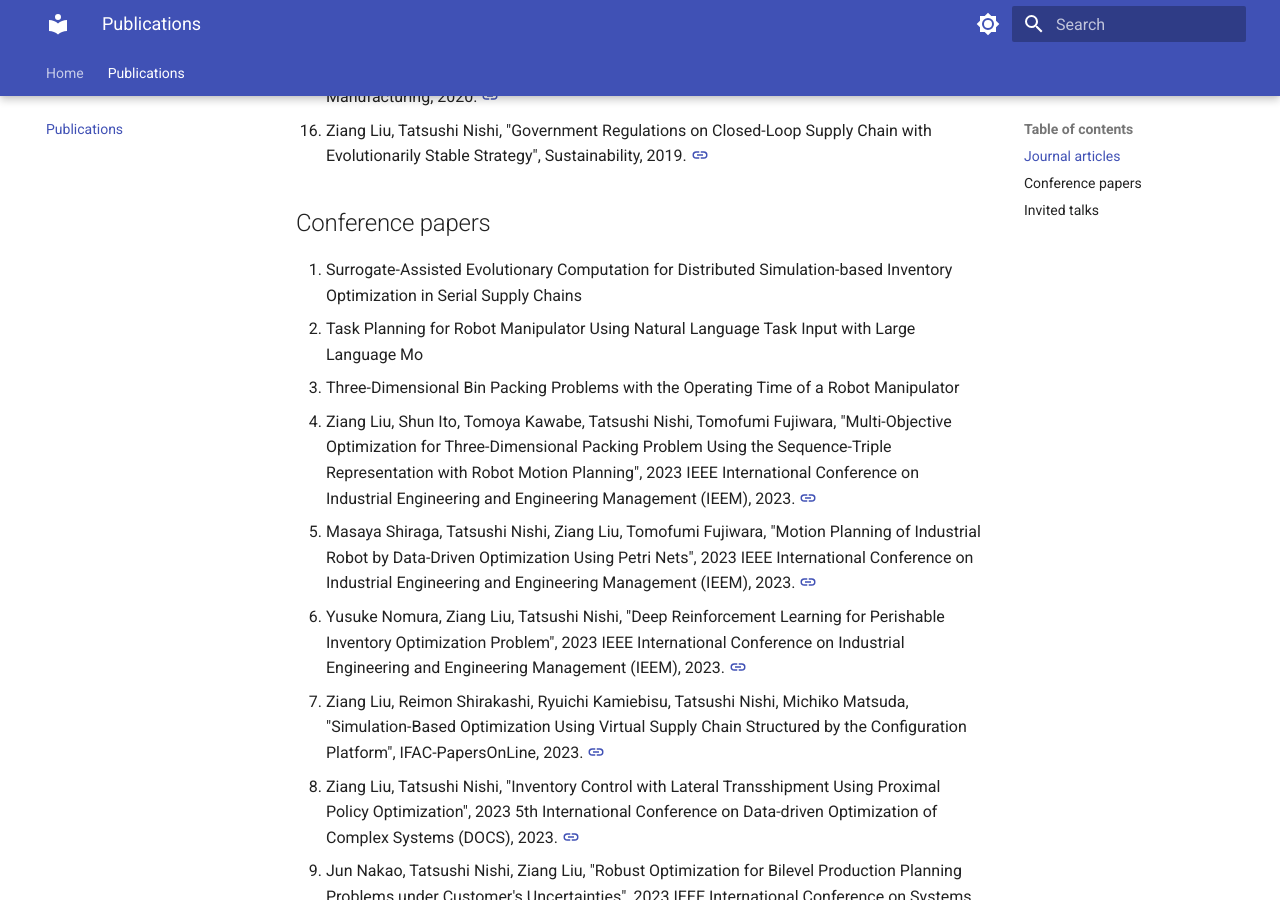
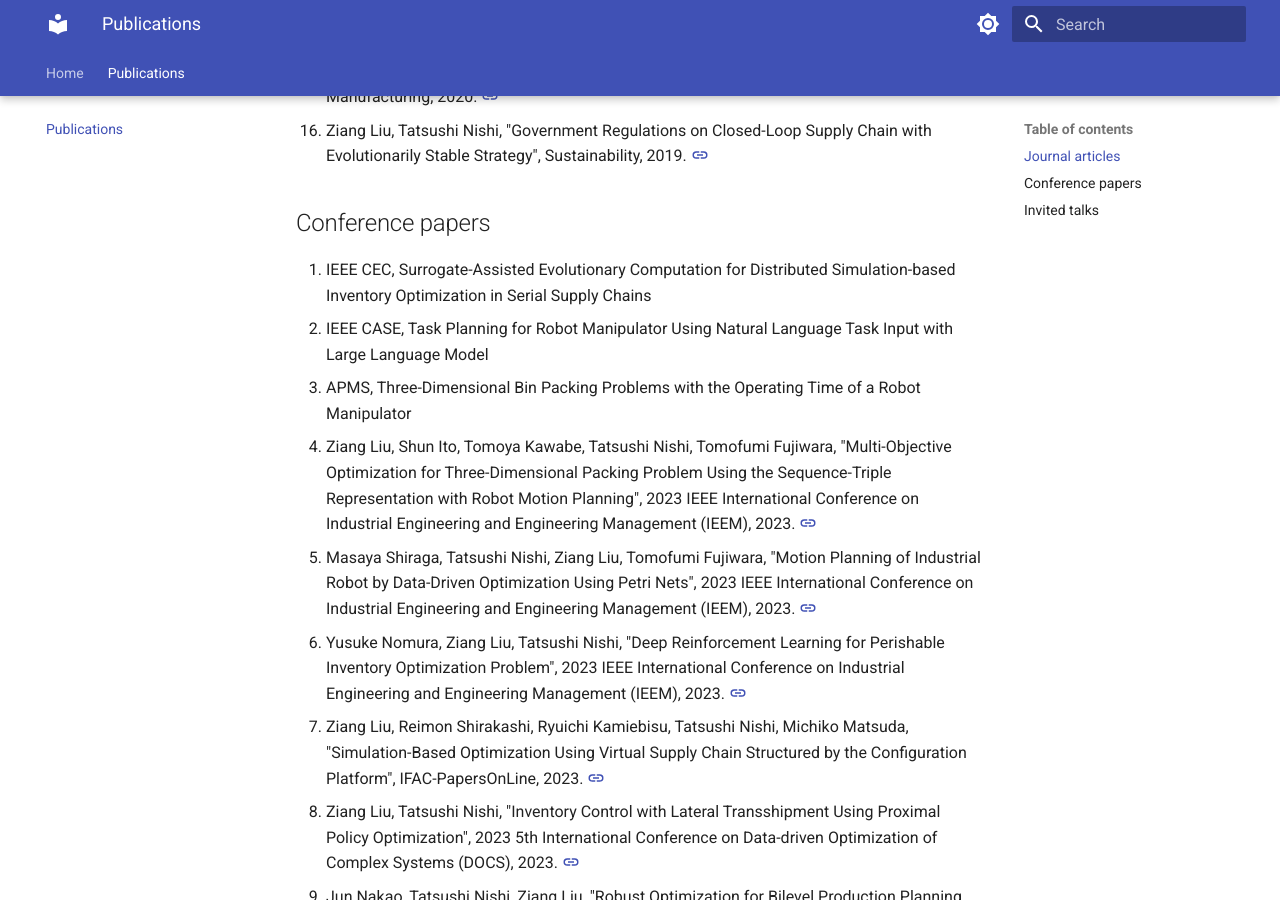
Before and after one commit to zi-ang-liu/zi-ang-liu.github.io, an MkDocs documentation site: the page built from docs/publications.md, in a window 1280 px wide and 900 px high, scrolled down 1252 px. Built offline with MkDocs 1.6.1 and Material for MkDocs 9.7.7, drawn with Linux system fonts in a browser that asks for light colours.

Commit message:
Update publications.md

```diff
--- a/docs/publications.md
+++ b/docs/publications.md
@@ -23,9 +23,9 @@ ESWA-->
 
 ## Conference papers
 <!-- IEEM -->
-1. Surrogate-Assisted Evolutionary Computation for Distributed Simulation-based Inventory Optimization in Serial Supply Chains
-2. Task Planning for Robot Manipulator Using Natural Language Task Input with Large Language Mo
-3. Three-Dimensional Bin Packing Problems with the Operating Time of a Robot Manipulator
+1. IEEE CEC, Surrogate-Assisted Evolutionary Computation for Distributed Simulation-based Inventory Optimization in Serial Supply Chains
+2. IEEE CASE, Task Planning for Robot Manipulator Using Natural Language Task Input with Large Language Model
+3. APMS, Three-Dimensional Bin Packing Problems with the Operating Time of a Robot Manipulator
 4. Ziang Liu, Shun Ito, Tomoya Kawabe, Tatsushi Nishi, Tomofumi Fujiwara, "Multi-Objective Optimization for Three-Dimensional Packing Problem Using the Sequence-Triple Representation with Robot Motion Planning", 2023 IEEE International Conference on Industrial Engineering and Engineering Management (IEEM), 2023. [:material-link:](https://doi.org/10.1109/IEEM58616.2023.10406772)
 5. Masaya Shiraga, Tatsushi Nishi, Ziang Liu, Tomofumi Fujiwara, "Motion Planning of Industrial Robot by Data-Driven Optimization Using Petri Nets", 2023 IEEE International Conference on Industrial Engineering and Engineering Management (IEEM), 2023. [:material-link:](https://doi.org/10.1109/IEEM58616.2023.10406354)
 6. Yusuke Nomura, Ziang Liu, Tatsushi Nishi, "Deep Reinforcement Learning for Perishable Inventory Optimization Problem", 2023 IEEE International Conference on Industrial Engineering and Engineering Management (IEEM), 2023. [:material-link:](https://doi.org/10.1109/IEEM58616.2023.10406759)
```
